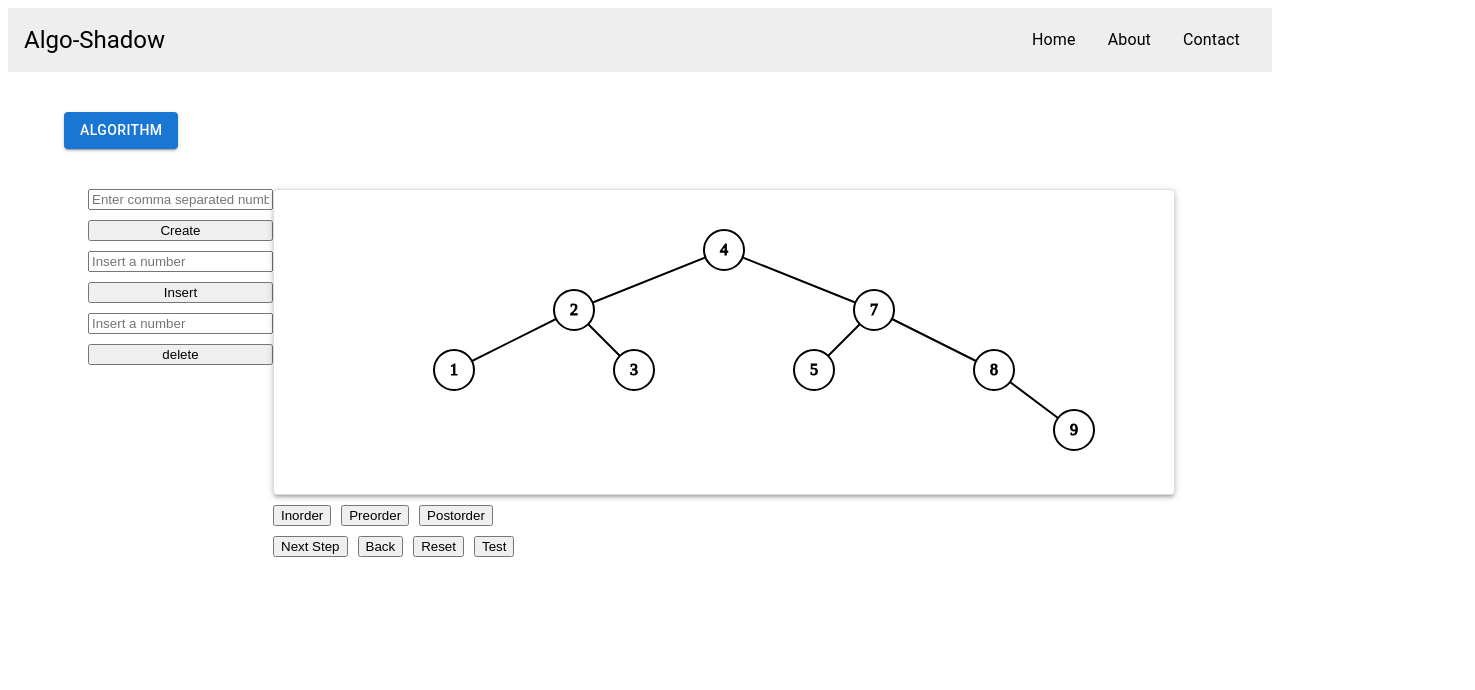
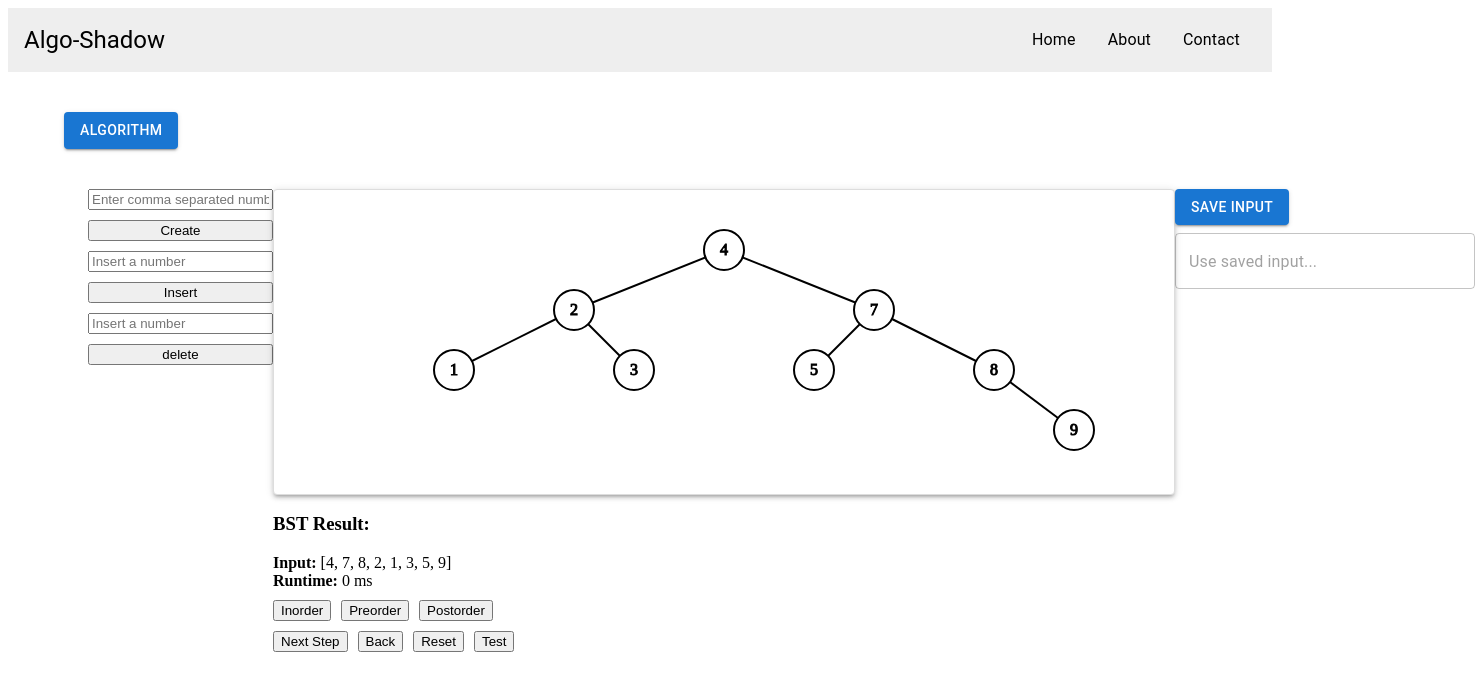
Before and after one commit to mytnguyen26/algo-shadow, a React (Vite) app in the folder packages/client/: page /algorithm/bst in a window 1280 px wide. Shown: the top 690 px of the page, 1475 px wide, since content can reach past the window. Built offline with nearby package versions, Linux system fonts and the light colour scheme.

Commit message:
add runtime analyzer and save input component in bst page

```diff
--- a/packages/client/src/pages/Algorithm/AlgComponent/saveInputToLocalStorage.jsx
+++ b/packages/client/src/pages/Algorithm/AlgComponent/saveInputToLocalStorage.jsx
@@ -5,7 +5,7 @@ import {
   } from '@mui/material';
 
 
-export const SaveInputToLocalStorage = ({ algorithm, inputData, useInput }) => {
+export const SaveInputToLocalStorage = ({ algorithm, inputData, useHisInput }) => {
   const storageKey = `${algorithm}_recentInputs`;
 
   const [inputValue, setInputValue] = useState('');
@@ -43,9 +43,9 @@ export const SaveInputToLocalStorage = ({ algorithm, inputData, useInput }) => {
   };
 
   // Handler when "Use This" is clicked
-  const handleUseInput = () => {
+  const handleUseHisInput = () => {
     if (typeof selectedInput === 'string') {
-      useInput(selectedInput.split(',').map(Number)); // Convert string to array of numbers
+      useHisInput(selectedInput.split(',').map(Number)); // Convert string to array of numbers
       setShowHistory(false); // Optionally close the history dropdown
     } else {
       // Handle the error or initialize selectedInput as a string to prevent this
@@ -70,7 +70,7 @@ export const SaveInputToLocalStorage = ({ algorithm, inputData, useInput }) => {
             endAdornment: (
               selectedInput && (
                 <InputAdornment position="end">
-                  <Button onClick={handleUseInput}>
+                  <Button onClick={handleUseHisInput}>
                     Use This
                   </Button>
                 </InputAdornment>
--- a/packages/client/src/pages/Algorithm/bst.jsx
+++ b/packages/client/src/pages/Algorithm/bst.jsx
@@ -1,10 +1,13 @@
 import React, { useState, useEffect , useRef} from "react";
 import { Container, Box, Paper } from "@mui/material";
 import { AlgorithmSpace } from "./AlgComponent/algorithmSpace";
-import { ControlArea } from "./AlgComponent/controlArea";
 import BinarySearchTree from "./bstComponent/bstmethod.js";
 import AnimationB from "./bstComponent/bstanimate.jsx";
 import Animation from "./HeapComponent/animate";
+import { AnalyzeRuntime } from './AlgComponent/runtimeAnalysis';
+import { SaveInputToLocalStorage } from "./AlgComponent/saveInputToLocalStorage";
+
+
 const width = 900;
 const height = 300;
 var data = [4,7,8,2,1,3,5,9]
@@ -13,6 +16,7 @@ var record = []
 var step = 0
 var tree = null
 var exchange = []
+
 function validdata(tdata){
   for (const ele of tdata) {
     if (isNaN(ele)) {
@@ -74,6 +78,7 @@ function nextStep(){
     step++
   }
 }
+
 function back(){
   if(step<1)
   {
@@ -96,20 +101,38 @@ function back(){
   }
 
 }
+
 const BST = () => {
   const svgRef = useRef(null);
   useEffect(() => {
     createbst();
   },[]);
 
+  useEffect(() => {
+    SaveInputToLocalStorage
+  },[]);
+
+  const [bstResult, setBstResult] = useState(null);
+
+  const useHisInput = (input) => {
+    // Assuming `createHeap` is a function that takes an input array to create a heap
+    data = input
+    createbst();
+  };
+
   function createbst(){
     record = []
     tree = new BinarySearchTree();
-    datatran(data);
-    dataset.forEach(element => {
-      tree.insert(element, record);
+      datatran(data);
+      dataset.forEach(element => {
+        tree.insert(element, record);
+      });
+    const result = AnalyzeRuntime('createBST', data, () => {
+      AnimationB.createbst(dataset,svgRef);
+      return tree;
     });
-    AnimationB.createbst(dataset,svgRef);
+    setBstResult(result); // Update state
+    console.log(result)
   }
 
   function insertbst(idata){
@@ -191,8 +214,22 @@ const BST = () => {
               }
           }}>delete</button>
         </div>
+
         <div style={{ flexGrow: 1 }}>
           <AlgorithmSpace svgRef={svgRef} width={width} height={height} />
+
+          {bstResult && (
+            <div>
+              <h3>BST Result:</h3>
+              <div>
+                <strong>Input:</strong> [{bstResult.input.join(", ")}]
+              </div>
+              <div>
+                <strong>Runtime:</strong> {bstResult.runtime} ms
+              </div>
+            </div>
+          )}
+
           <div style={{ display: 'flex', justifyContent: 'middle', gap: '10px', marginTop: '10px' }}>
           <button onClick={Inorder}>Inorder</button>
           <button onClick={Preorder}>Preorder</button>
@@ -205,7 +242,8 @@ const BST = () => {
           <button onClick={test}>Test</button>
           </div>
         </div>
-
+        <div><SaveInputToLocalStorage algorithm="bst" inputData={data} useHisInput={useHisInput}/>
+          </div>
 
 
       </div>
--- a/packages/client/src/pages/Algorithm/heap.jsx
+++ b/packages/client/src/pages/Algorithm/heap.jsx
@@ -177,7 +177,7 @@ function HeapPage() {
       e2: totallen+1
     })
   }
-  const useInput = (input) => {
+  const useHisInput = (input) => {
     // Assuming `createHeap` is a function that takes an input array to create a heap
     data = input
     createHeap();
@@ -265,8 +265,7 @@ function HeapPage() {
           <button onClick={extraheap}>extra heap</button>
       </div>
     </div>
-    <div><SaveInputToLocalStorage algorithm="heap" inputData={data} useInput={useInput}/>
-
+    <div><SaveInputToLocalStorage algorithm="heap" inputData={data} useHisInput={useHisInput}/>
     </div>
   </div>
 );
```
